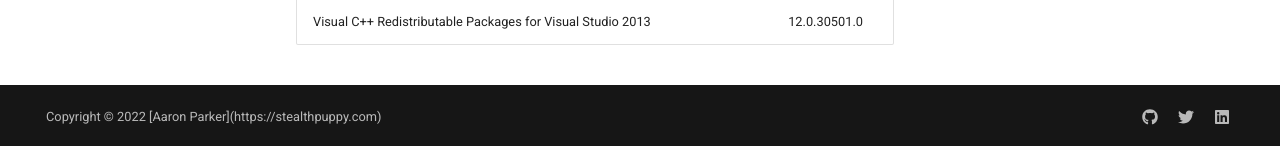
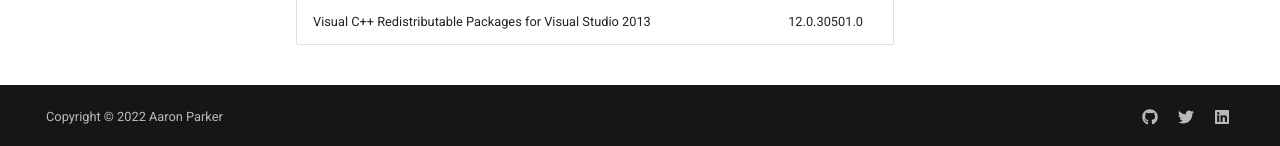
Before and after one commit to aaronparker/vcredist, an MkDocs documentation site: the page built from docs/index.md, in a window 1280 px wide and 900 px high, scrolled down 1420 px. Shown: the part 751-897 px from the top of the window. Built offline with MkDocs 1.6.1 and Material for MkDocs 9.7.7, drawn with Linux system fonts in a browser that asks for light colours; comment, search, counter and statistics services are not loaded; some of the changed lines change nothing that is shown.

Commit message:
Update mkdocs.yml

```diff
--- a/mkdocs.yml
+++ b/mkdocs.yml
@@ -11,7 +11,7 @@
 edit_uri: ""
 
 # Copyright
-copyright: Copyright &copy; 2022 [Aaron Parker](https://stealthpuppy.com)
+copyright: Copyright &copy; 2022 Aaron Parker
 
 # Configuration
 theme:
```
